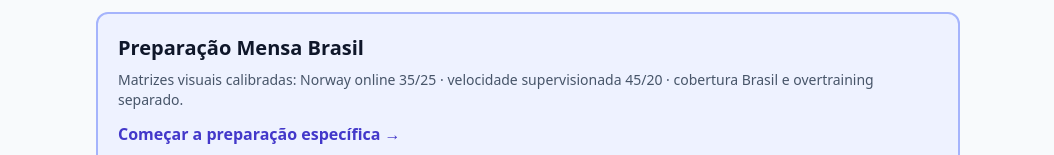
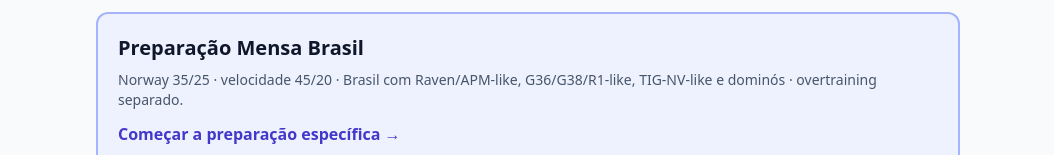
Before and after one commit to ghcastellano/ahsd-tests, a Next.js app: page /treino in a window 1280 px wide. Shown: the part 475-630 px from the top of the page, without its empty margins (112-1166 px from the left). Built offline with nearby package versions, Linux system fonts and the light colour scheme; no server answers.

Commit message:
Surface Mensa candidate families on entry cards

```diff
--- a/app/treino/page.tsx
+++ b/app/treino/page.tsx
@@ -42,7 +42,7 @@ export default function TreinoIndex() {
         </Link>
       </div>
 
-      <Link href="/treino/mensa" className="mt-5 block rounded-xl border-2 border-brand-300 bg-brand-50 p-5 hover:border-brand-500"><h2 className="text-xl font-bold text-slate-900">Preparação Mensa Brasil</h2><p className="mt-2 text-sm text-slate-600">Matrizes visuais calibradas: Norway online 35/25 · velocidade supervisionada 45/20 · cobertura Brasil e overtraining separado.</p><p className="mt-3 font-semibold text-brand-700">Começar a preparação específica →</p></Link>
+      <Link href="/treino/mensa" className="mt-5 block rounded-xl border-2 border-brand-300 bg-brand-50 p-5 hover:border-brand-500"><h2 className="text-xl font-bold text-slate-900">Preparação Mensa Brasil</h2><p className="mt-2 text-sm text-slate-600">Norway 35/25 · velocidade 45/20 · Brasil com Raven/APM-like, G36/G38/R1-like, TIG-NV-like e dominós · overtraining separado.</p><p className="mt-3 font-semibold text-brand-700">Começar a preparação específica →</p></Link>
       <Link href="/treino/guia-exames" className="mt-4 block rounded-xl border border-indigo-200 bg-indigo-50 p-4 text-sm font-semibold text-indigo-900 hover:bg-indigo-100">Exames reais: Mensa × WAIS · QI e percentil · custos e agendamento →</Link>
         <Link
         href="/treino/dojo"
```
